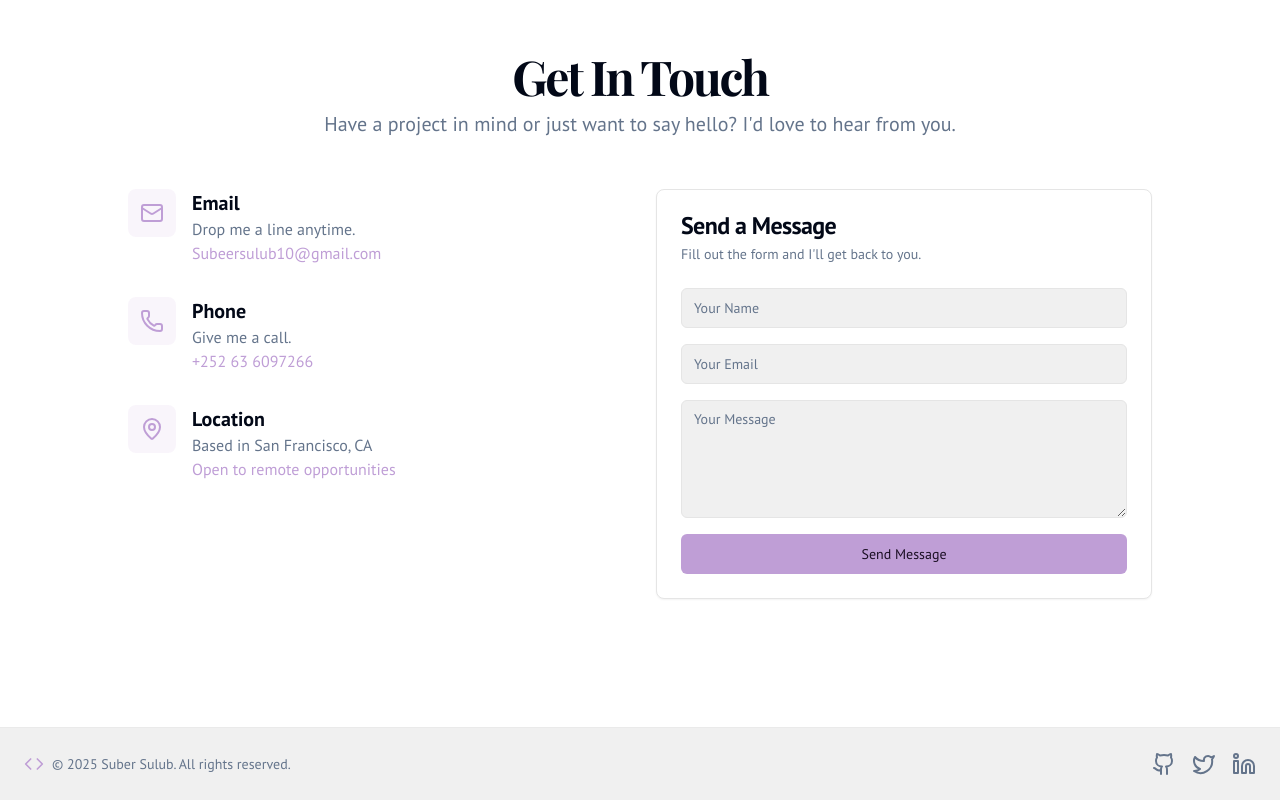
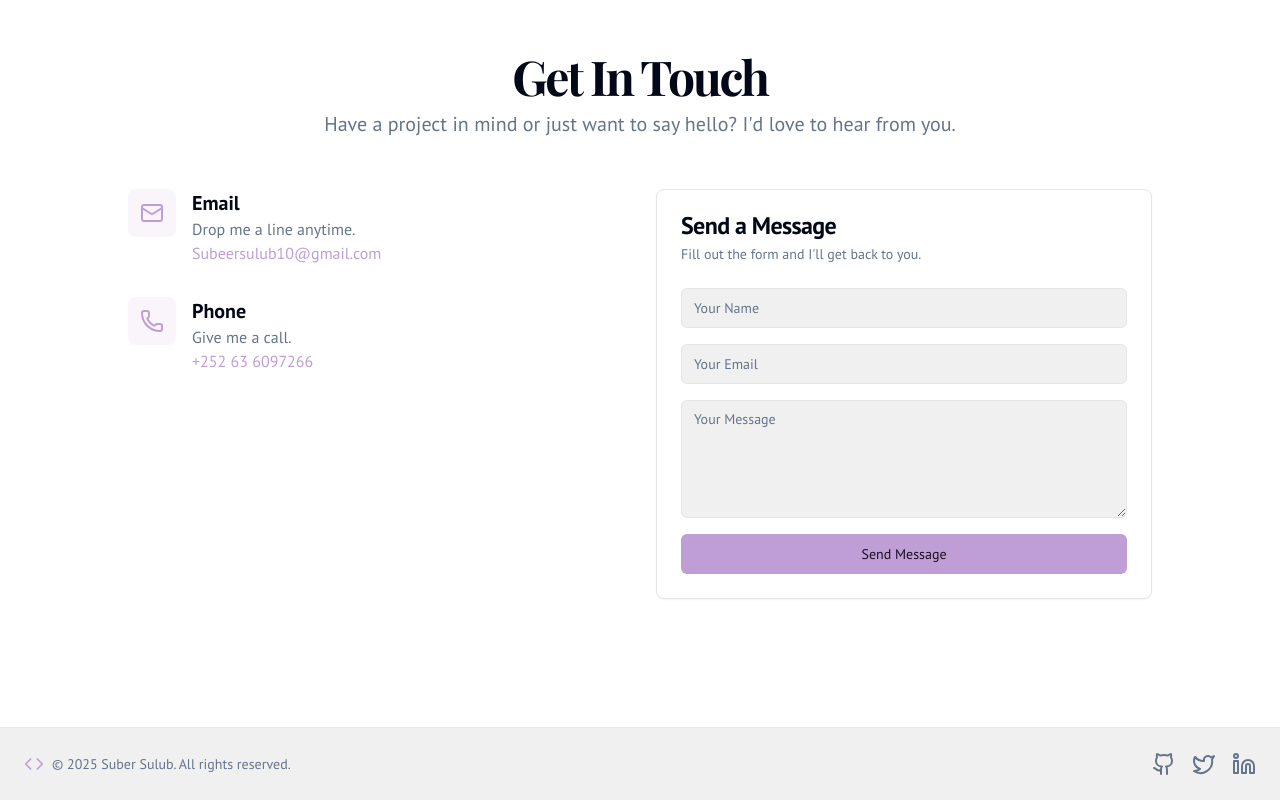
Before and after one commit to zupeirr/myperweb, a Next.js app: page / in a window 1280 px wide. Shown: the part 2941-3741 px from the top of the page. Built offline with nearby package versions, Linux system fonts and the light colour scheme.

Commit message:
Make the following changes:
,

Find this element:

  <div class="flex i

```diff
--- a/src/components/contact-section.tsx
+++ b/src/components/contact-section.tsx
@@ -2,7 +2,7 @@ import { Button } from '@/components/ui/button';
 import { Card, CardContent, CardHeader, CardTitle, CardDescription } from '@/components/ui/card';
 import { Input } from '@/components/ui/input';
 import { Textarea } from '@/components/ui/textarea';
-import { Mail, Phone, MapPin } from 'lucide-react';
+import { Mail, Phone } from 'lucide-react';
 
 export function ContactSection() {
   return (
@@ -42,18 +42,6 @@ export function ContactSection() {
                   </a>
                 </div>
               </div>
-              <div className="flex items-start gap-4">
-                <div className="flex h-12 w-12 items-center justify-center rounded-lg bg-primary/10 text-primary">
-                  <MapPin className="h-6 w-6" />
-                </div>
-                <div>
-                  <h3 className="text-xl font-bold">Location</h3>
-                  <p className="text-muted-foreground">Based in San Francisco, CA</p>
-                   <p className="font-medium text-primary">
-                    Open to remote opportunities
-                  </p>
-                </div>
-              </div>
             </div>
             <Card>
                 <CardHeader>
```
